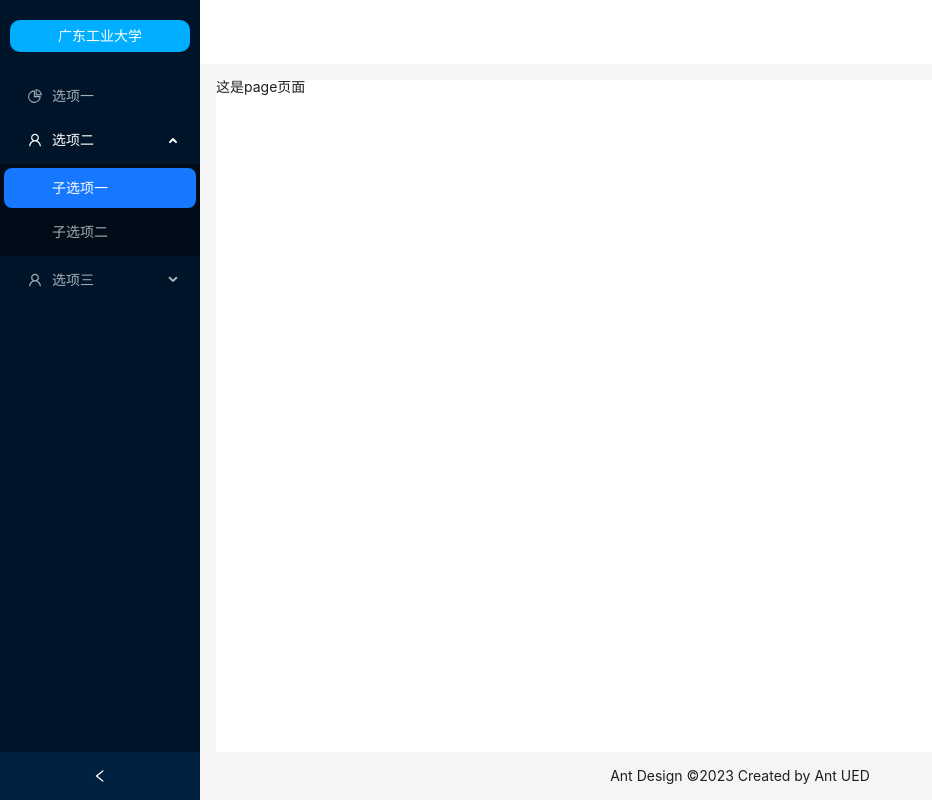
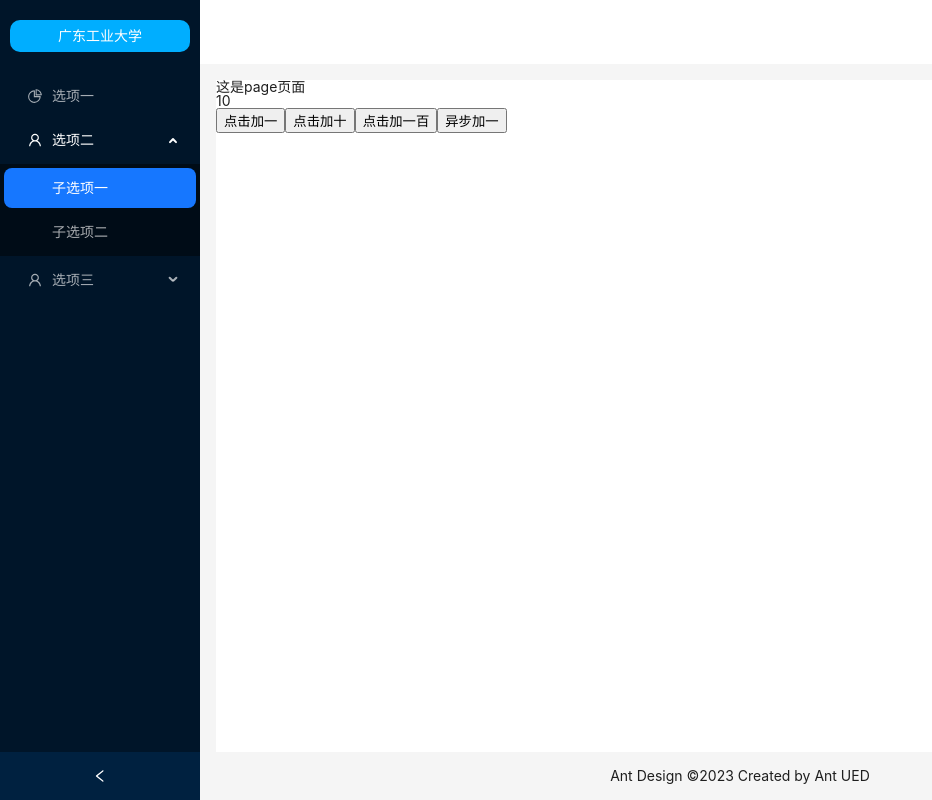
Before and after one commit to Groot303/react-management, a React (Vite) app: page /page in a window 1280 px wide. Shown: the whole page, without its empty margins (0-932 px from the left). Built offline with nearby package versions, Linux system fonts and the light colour scheme.

Commit message:
feat: 利用redux实现状态管理

```diff
--- a/package.json
+++ b/package.json
@@ -18,6 +18,7 @@
     "react-redux": "^8.1.3",
     "react-router-dom": "^6.19.0",
     "redux": "^4.2.1",
+    "redux-thunk": "^2.4.2",
     "reset-css": "^5.0.2"
   },
   "devDependencies": {
--- a/src/main.tsx
+++ b/src/main.tsx
@@ -1,19 +1,25 @@
-import React from 'react'
-import ReactDOM from 'react-dom/client'
+import React from "react";
+import ReactDOM from "react-dom/client";
 
-import "reset-css"
+import "reset-css";
 
 // 全局样式
-import "@/assets/styles/global.scss"
+import "@/assets/styles/global.scss";
 
-import App from './App.tsx'
+import App from "./App.tsx";
 
-import { BrowserRouter} from "react-router-dom"
+import { BrowserRouter } from "react-router-dom";
 
-ReactDOM.createRoot(document.getElementById('root')!).render(
-  <React.StrictMode>
-    <BrowserRouter>
-      <App />
-    </BrowserRouter>
-  </React.StrictMode>,
-)
+import { Provider } from "react-redux";
+import store from "@/store";
+
+ReactDOM.createRoot(document.getElementById("root")!).render(
+	// <React.StrictMode>
+	<Provider store={store}>
+		<BrowserRouter>
+			<App />
+		</BrowserRouter>
+	</Provider>,
+
+	// </React.StrictMode>,
+);
--- a/src/router/index.tsx
+++ b/src/router/index.tsx
@@ -2,6 +2,7 @@ import { Navigate } from "react-router-dom";
 import { Suspense, lazy } from "react";
 
 import Home from "@/views/Home";
+import Login from "@/views/Login";
 
 //懒加载
 // import About from "@/views/About"
@@ -33,6 +34,10 @@ const routes = [
 		],
 	},
 	{
+		path: "/login",
+		element: <Login />,
+	},
+	{
 		path: "*",
 		element: <Navigate to='about' />,
 	},
--- /dev/null
+++ b/src/store/ArrStatus/reducer.ts
@@ -0,0 +1,27 @@
+import handleNum from "../NumStatus";
+const defaultState = {
+	...handleNum.state,
+};
+
+const reducer = function (
+	state = defaultState,
+	action: { type: string; payload: number },
+) {
+	console.log("reducer执行了");
+	const newState = JSON.parse(JSON.stringify(state));
+
+	switch (action.type) {
+		case "ADD_ONE":
+			handleNum.action.addOne(newState);
+			break;
+		case "ADD_TEN":
+			handleNum.action.addTen(newState, action);
+
+			break;
+		default:
+			break;
+	}
+	return newState;
+};
+
+export default reducer;
--- /dev/null
+++ b/src/store/NumStatus/index.ts
@@ -0,0 +1,50 @@
+// 这种写法类似于 vuex 的 store
+// 处理数据的逻辑卸载这里和 reducer 分离，避免 reducer 太臃肿难以维护
+
+const store = {
+	state: {
+		num: 10,
+	},
+	action: {
+		addOne(newState: { num: number }) {
+			newState.num++;
+		},
+		addTen(
+			newState: { num: number },
+			action: { type: string; payload: number },
+		) {
+			newState.num += action.payload;
+		},
+		addhundred(
+			newState: { num: number },
+			action: { type: string; payload: number },
+		) {
+			newState.num += action.payload;
+		},
+	},
+	asyncAction: {
+		asyncAddOne(dispath: (obj: { type: string; payload?: number }) => void) {
+			setTimeout(() => {
+				dispath({ type: "addOne" });
+			}, 1000);
+		},
+	},
+	actionName: {
+		// addOne: "addOne",
+		// addTen: "addTen",
+	},
+};
+
+// 自动生成 actionName
+type ActionName = {
+	[key: string]: string;
+};
+
+const _actionName: ActionName = {};
+for (const key in store.action) {
+	_actionName[key] = key + "";
+}
+
+store.actionName = _actionName;
+
+export default store;
--- /dev/null
+++ b/src/store/NumStatus/reducer.ts
@@ -0,0 +1,39 @@
+import handleNum from "./index";
+
+const defaultState = {
+	...handleNum.state,
+};
+
+const handleNumReducer = function (
+	state = defaultState,
+	action: { type: string; payload: number },
+) {
+	console.log("reducer执行了", action);
+	const newState = JSON.parse(JSON.stringify(state));
+
+	// 优化 switch...case... 当传入类型和 actionName 匹配时，自动执行相应的action操作
+	for (const key in handleNum.actionName) {
+		if (
+			action.type ===
+			handleNum.actionName[key as keyof typeof handleNum.actionName]
+		) {
+			handleNum.action[key as keyof typeof handleNum.action](newState, action);
+			break;
+		}
+	}
+
+	// switch (action.type) {
+	// 	case "addOne":
+	// 		handleNum.action.addOne(newState);
+	// 		break;
+	// 	case "addTen":
+	// 		handleNum.action.addTen(newState, action);
+
+	// 		break;
+	// 	default:
+	// 		break;
+	// }
+	return newState;
+};
+
+export default handleNumReducer;
--- /dev/null
+++ b/src/store/index.ts
@@ -0,0 +1,30 @@
+import {
+	legacy_createStore,
+	combineReducers,
+	applyMiddleware,
+	compose,
+} from "redux";
+import reduxThunk from "redux-thunk";
+
+import handleNumReducer from "./NumStatus/reducer";
+import handleArrReducer from "./ArrStatus/reducer";
+
+const reducers = combineReducers({
+	handleNumReducer,
+	handleArrReducer,
+});
+
+// const store = legacy_createStore(
+// 	reducers,
+// 	window.__REDUX_DEVTOOLS_EXTENSION__ && window.__REDUX_DEVTOOLS_EXTENSION__(),
+// );
+
+const composeEnhancers = window.__REDUX_DEVTOOLS_EXTENSION_COMPOSE__
+	? window.__REDUX_DEVTOOLS_EXTENSION_COMPOSE__({})
+	: compose;
+//把仓库数据，浏览器redux-dev-tools,还有reduxThunk插件关联在store中
+const store = legacy_createStore(
+	reducers,
+	composeEnhancers(applyMiddleware(reduxThunk)),
+);
+export default store;
--- /dev/null
+++ b/src/views/Login/index.tsx
@@ -0,0 +1,38 @@
+import loginStyle from "./login.module.scss";
+
+import { Input, Button, Space } from "antd";
+import { ChangeEvent, useState } from "react";
+
+const Login: React.FC = function () {
+	const [username, setUsername] = useState("");
+	const [password, setPassword] = useState("");
+
+	function usernameChange(e: ChangeEvent<HTMLInputElement>) {
+		console.log(11);
+		setUsername(e.target.value);
+	}
+
+	function passwardChange(e: ChangeEvent<HTMLInputElement>) {
+		console.log(22);
+		setPassword(e.target.value);
+	}
+
+	function handleLogin() {
+		console.log(username, password);
+	}
+	return (
+		<>
+			<div className={loginStyle.login}>
+				<Space direction='vertical' size='middle' style={{ display: "flex" }}>
+					<Input placeholder='用户名' onChange={usernameChange} />
+					<Input.Password placeholder='密码' onChange={passwardChange} />
+					<Button type='primary' block onClick={handleLogin}>
+						登录
+					</Button>
+				</Space>
+			</div>
+		</>
+	);
+};
+
+export default Login;
--- /dev/null
+++ b/src/views/Login/login.module.scss
@@ -0,0 +1,6 @@
+.login{
+    width: 300px;
+    height: 300px;
+    background-color: pink;
+    margin: auto;
+}
--- a/src/views/Page.tsx
+++ b/src/views/Page.tsx
@@ -1,5 +1,41 @@
+import { useSelector, useDispatch } from "react-redux";
+import NumStatus from "@/store/NumStatus";
+
+import { AnyAction } from "redux";
+
 const Page: React.FC = function () {
-	return <div>这是page页面</div>;
+	// 获取仓库数据
+	const { num } = useSelector((state: RootState) => {
+		return {
+			num: state.handleNumReducer.num,
+		};
+	});
+
+	// 修改仓库数据
+	const dispatch = useDispatch();
+	function addOne() {
+		dispatch({ type: "addOne" });
+	}
+	function addTen() {
+		dispatch({ type: "addTen", payload: 10 });
+	}
+	function addhundred() {
+		dispatch({ type: "addhundred", payload: 100 });
+	}
+
+	function asyncAddOne() {
+		dispatch(NumStatus.asyncAction.asyncAddOne as unknown as AnyAction);
+	}
+	return (
+		<>
+			<div>这是page页面</div>
+			<h1>{num}</h1>
+			<button onClick={addOne}>点击加一</button>
+			<button onClick={addTen}>点击加十</button>
+			<button onClick={addhundred}>点击加一百</button>
+			<button onClick={asyncAddOne}>异步加一</button>
+		</>
+	);
 };
 
 export default Page;
```
Also changed, not shown: src/types/store.d.ts (added, +10 -0 lines), src/store/ArrStatus/index.ts (added), 1 other file (tests, documents, lock files or other folders).
